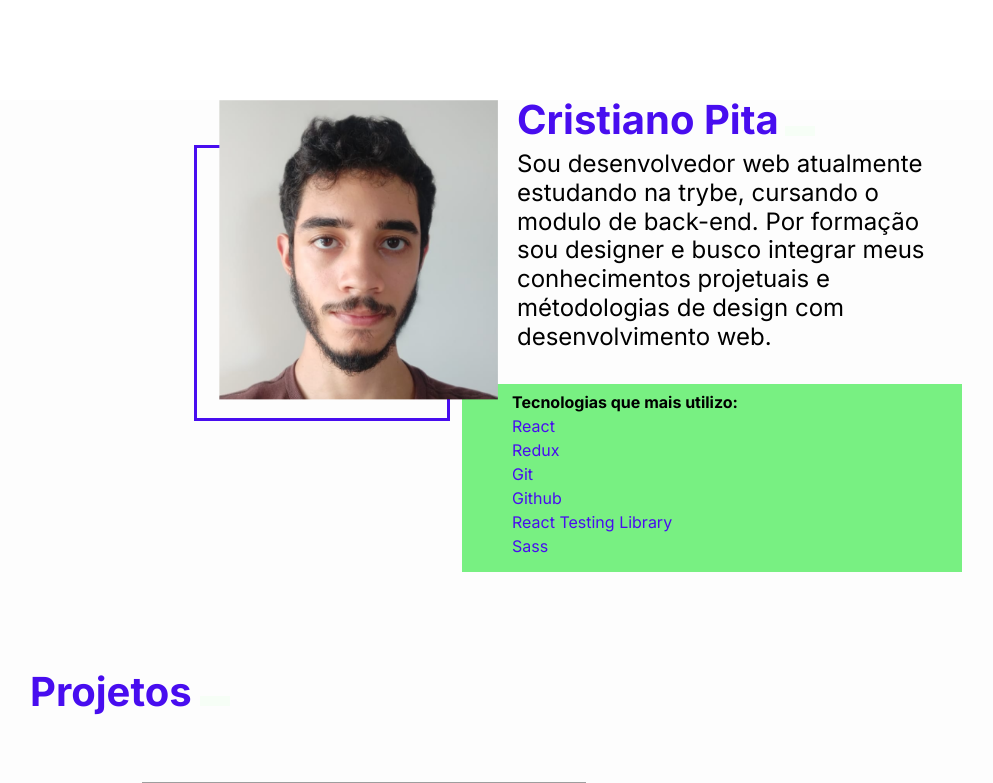
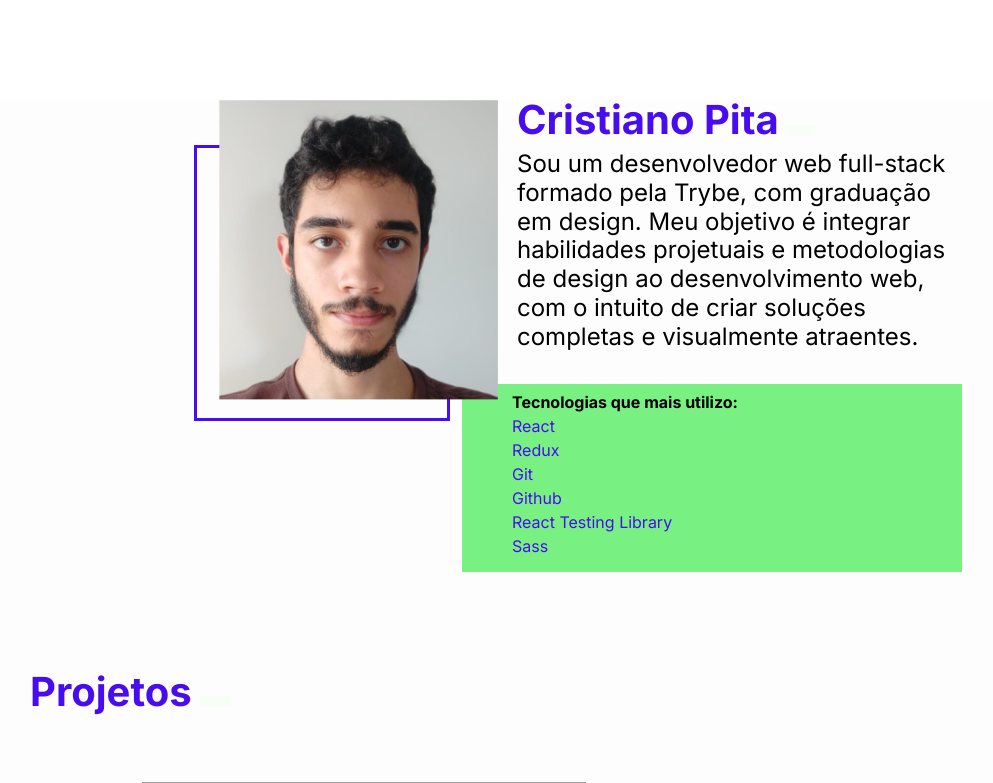
Before and after one commit to crizatip/crizatip-crizatip.github.io, a React (Create React App) app: page / in a window 1280 px wide. Shown: the top 783 px of the page, without its empty margins (98-1091 px from the left). Built offline with nearby package versions, Linux system fonts and the light colour scheme; grey boxes are pictures that could not be loaded.

Commit message:
ajuste nas rotas

```diff
--- a/src/pages/Description.js
+++ b/src/pages/Description.js
@@ -6,18 +6,16 @@ class Description extends React.Component {
     return (
       <div className='Description'>
         <div className='Description-content'>
-        <div>
+          <div>
             <img src={profile} alt='foto de Cristiano Pita'></img>
             <div className='Profile-retangle'></div>
           </div>
-        <div className='name'>
-          <h1>Cristiano Pita</h1><div className='detail'></div>
-        </div>
+          <div className='name'>
+            <h1>Cristiano Pita</h1>
+            <div className='detail'></div>
+          </div>
           <p>
-            Sou desenvolvedor web atualmente estudando na trybe, cursando o
-            modulo de back-end. Por formação sou designer e busco integrar meus
-            conhecimentos projetuais e métodologias de design com
-            desenvolvimento web.
+          Sou um desenvolvedor web full-stack formado pela Trybe, com graduação em design. Meu objetivo é integrar habilidades projetuais e metodologias de design ao desenvolvimento web, com o intuito de criar soluções completas e visualmente atraentes.
           </p>
           <div className='Tecnologias'>
             <h3>Tecnologias que mais utilizo:</h3>
```
